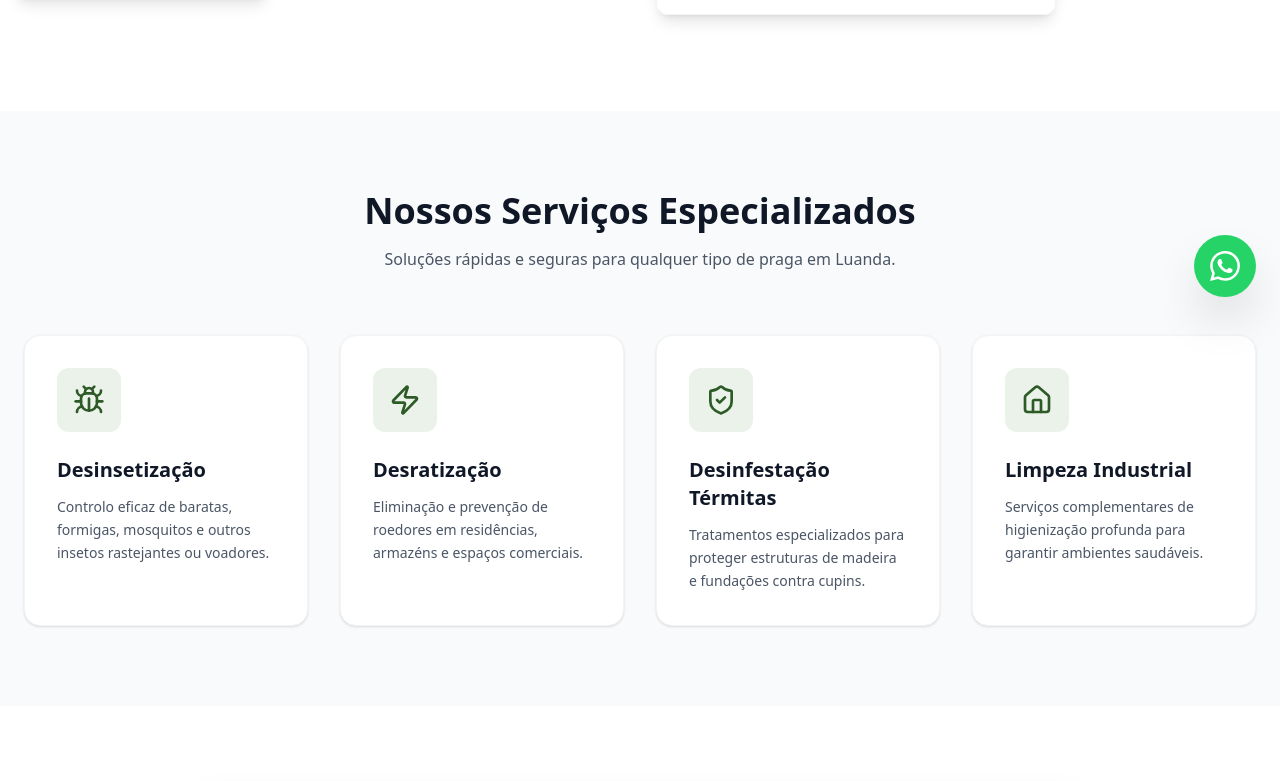
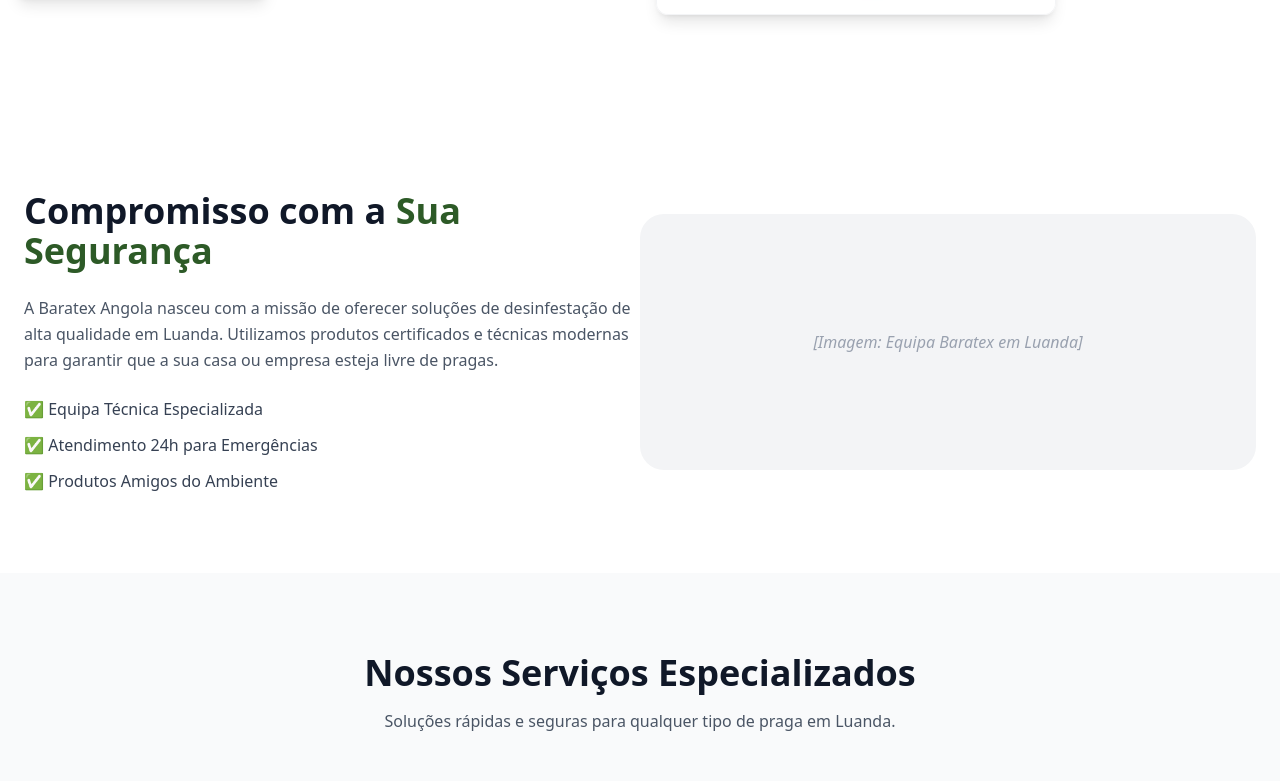
Before and after one commit to Apaxe82/Baratex_Angola_Web, a Next.js app: page / in a window 1280 px wide. Shown: the part 479-1260 px from the top of the page. Built offline with nearby package versions, Linux system fonts and the light colour scheme.

Commit message:
Fix: Add missing imports in layout and page

```diff
--- a/app/globals.css
+++ b/app/globals.css
@@ -1,3 +1,12 @@
+html {
+  scroll-behavior: smooth;
+}
+
+/* Compensação para a Navbar Fixa */
+/* Isso evita que a Navbar tape o título da seção quando você clica no link */
+[id] {
+  scroll-margin-top: 80px;
+}
 @import "tailwindcss";
 
 /* Esta linha liga o CSS ao seu ficheiro de configuração v3 */
--- a/app/layout.tsx
+++ b/app/layout.tsx
@@ -1,18 +1,11 @@
 import type { Metadata } from "next";
 import "./globals.css";
-import Navbar from "../components/Navbar";
-import Footer from "../components/Footer";
+import Navbar from "../components/Navbar"; // Importe em falta
+import Footer from "../components/Footer"; // Importe em falta
 
 export const metadata: Metadata = {
-  title: "Baratex Angola | Desinfestação e Controlo de Pragas 24h",
-  description: "Líder em desinfestação em Luanda. Especialistas em baratas, ratos e térmitas. Atendimento rápido e garantido.",
-  keywords: ["desinfestação Luanda", "controlo de pragas Angola", "eliminar baratas", "Baratex"],
-  authors: [{ name: "Baratex Angola" }],
-  viewport: "width=device-width, initial-scale=1",
-  icons: {
-    icon: '/icon.png', // Caminho para o ícone que guardou
-    apple: '/icon.png',
-  },
+  title: "Baratex Angola | Desinfestação 24h",
+  description: "Serviços profissionais de controlo de pragas em Luanda.",
 };
 
 export default function RootLayout({
@@ -21,25 +14,11 @@
   children: React.ReactNode;
 }) {
   return (
-    <html lang="pt" className="light" style={{ colorScheme: 'light' }}>
-      <body className="antialiased bg-white text-gray-900 flex flex-col min-h-screen">
+    <html lang="pt" className="light" style={{ scrollBehavior: 'smooth' }}>
+      <body className="antialiased bg-white">
         <Navbar />
-        <main className="flex-grow">
-          {children}
-        </main>
+        <main>{children}</main>
         <Footer />
-
-        {/* Botão Flutuante de WhatsApp para Angola */}
-        <a
-          href="https://wa.me/244929251620"
-          className="fixed bottom-6 right-6 bg-[#25D366] text-white p-4 rounded-full shadow-2xl z-[110] hover:scale-110 transition-transform flex items-center justify-center"
-          target="_blank"
-          rel="noopener noreferrer"
-        >
-          <svg width="30" height="30" viewBox="0 0 24 24" fill="currentColor">
-            <path d="M17.472 14.382c-.297-.149-1.758-.867-2.03-.967-.273-.099-.471-.148-.67.15-.197.297-.767.966-.94 1.164-.173.199-.347.223-.644.075-.297-.15-1.255-.463-2.39-1.475-.883-.788-1.48-1.761-1.653-2.059-.173-.297-.018-.458.13-.606.134-.133.298-.347.446-.52.149-.174.198-.298.298-.497.099-.198.05-.371-.025-.52-.075-.149-.669-1.612-.916-2.207-.242-.579-.487-.5-.669-.51-.173-.008-.371-.01-.57-.01-.198 0-.52.074-.792.372-.272.297-1.04 1.016-1.04 2.479 0 1.462 1.065 2.875 1.213 3.074.149.198 2.096 3.2 5.077 4.487.709.306 1.262.489 1.694.625.712.227 1.36.195 1.871.118.571-.085 1.758-.719 2.006-1.413.248-.694.248-1.289.173-1.413-.074-.124-.272-.198-.57-.347m-5.421 7.403h-.004a9.87 9.87 0 01-5.031-1.378l-.361-.214-3.741.982.998-3.648-.235-.374a9.86 9.86 0 01-1.51-5.26c.001-5.45 4.436-9.884 9.888-9.884 2.64 0 5.122 1.03 6.988 2.898a9.825 9.825 0 012.893 6.994c-.003 5.45-4.437 9.884-9.885 9.884m8.413-18.297A11.815 11.815 0 0012.05 0C5.495 0 .16 5.335.157 11.892c0 2.096.547 4.142 1.588 5.945L.057 24l6.305-1.654a11.882 11.882 0 005.683 1.448h.005c6.554 0 11.89-5.335 11.893-11.893a11.821 11.821 0 00-3.48-8.413z" />
-          </svg>
-        </a>
       </body>
     </html>
   );
--- a/app/page.tsx
+++ b/app/page.tsx
@@ -1,15 +1,15 @@
 import Hero from '../components/Hero';
+import About from '../components/About';
 import Services from '../components/Services';
 import ContactForm from '../components/ContactForm';
-import Footer from '../components/Footer';
 
 export default function Home() {
   return (
     <>
       <Hero />
+      <About />
       <Services />
       <ContactForm />
-      <Footer />
     </>
   );
 }
--- a/components/About.tsx
+++ b/components/About.tsx
@@ -1,78 +1,27 @@
-import React from 'react';
-import { CheckCircle2, Award, Users, MapPin } from 'lucide-react';
-
 const About = () => {
   return (
-    <section id="sobre" className="py-20 bg-white overflow-hidden">
+    <section id="sobre" className="py-20 bg-white">
       <div className="container mx-auto px-6">
-        <div className="flex flex-col lg:flex-row items-center gap-16">
-
-          {/* Lado Esquerdo: Imagem e Stats */}
-          <div className="lg:w-1/2 relative">
-            <div className="relative z-10 rounded-2xl overflow-hidden shadow-2xl">
-              <img
-                src="/images/about-baratex.jpg"
-                alt="Profissional da Baratex Angola a realizar desinfestação"
-                className="w-full h-full object-cover"
-              />
-            </div>
-
-            <div className="absolute -bottom-6 -right-6 bg-baratexGreen text-white p-6 rounded-xl shadow-xl z-20 hidden md:block">
-              <p className="text-4xl font-bold">100%</p>
-              <p className="text-sm opacity-80 uppercase tracking-wide">Eficácia em Angola</p>
-            </div>
-
-            <div className="absolute -top-10 -left-10 w-40 h-40 bg-baratexGreen/5 rounded-full -z-0"></div>
+        <div className="flex flex-wrap items-center">
+          <div className="w-full md:w-1/2 mb-12 md:mb-0">
+            <h2 className="text-3xl md:text-4xl font-bold text-gray-900 mb-6">
+              Compromisso com a <span className="text-[#2D5A27]">Sua Segurança</span>
+            </h2>
+            <p className="text-gray-600 leading-relaxed mb-6">
+              A Baratex Angola nasceu com a missão de oferecer soluções de desinfestação de alta qualidade em Luanda. Utilizamos produtos certificados e técnicas modernas para garantir que a sua casa ou empresa esteja livre de pragas.
+            </p>
+            <ul className="space-y-3 text-gray-700">
+              <li className="flex items-center gap-2">✅ Equipa Técnica Especializada</li>
+              <li className="flex items-center gap-2">✅ Atendimento 24h para Emergências</li>
+              <li className="flex items-center gap-2">✅ Produtos Amigos do Ambiente</li>
+            </ul>
           </div>
-
-          {/* Lado Direito: Texto */}
-          <div className="lg:w-1/2">
-            <h2 className="text-baratexGreen font-bold text-sm uppercase tracking-widest mb-3 text-left">Líderes no Setor</h2>
-            <h3 className="text-3xl md:text-4xl font-bold text-gray-900 mb-6 leading-tight">
-              Baratex Angola: Compromisso com a sua <span className="text-baratexGreen">Saúde e Segurança</span>
-            </h3>
-
-            <p className="text-gray-600 text-lg mb-8">
-              Com anos de experiência no mercado angolano, a Baratex especializou-se em soluções de desinfestação que combinam tecnologia de ponta com respeito pelo meio ambiente. Atuamos em residências, indústrias e comércio com o máximo profissionalismo.
-            </p>
-
-            {/* Lista de Diferenciais */}
-            <div className="grid grid-cols-1 sm:grid-cols-2 gap-4 mb-10">
-              <div className="flex items-center gap-3">
-                <CheckCircle2 className="text-baratexGreen" size={24} />
-                <span className="font-semibold text-gray-700">Equipa Certificada</span>
-              </div>
-              <div className="flex items-center gap-3">
-                <CheckCircle2 className="text-baratexGreen" size={24} />
-                <span className="font-semibold text-gray-700">Produtos Autorizados</span>
-              </div>
-              <div className="flex items-center gap-3">
-                <CheckCircle2 className="text-baratexGreen" size={24} />
-                <span className="font-semibold text-gray-700">Resposta em 24h</span>
-              </div>
-              <div className="flex items-center gap-3">
-                <CheckCircle2 className="text-baratexGreen" size={24} />
-                <span className="font-semibold text-gray-700">Garantia de Serviço</span>
-              </div>
-            </div>
-
-            {/* Icon Boxes Rápidos */}
-            <div className="flex flex-wrap gap-8 py-6 border-t border-gray-100">
-              <div className="flex flex-col items-start">
-                <Users className="text-baratexGreen mb-2" size={28} />
-                <span className="text-sm font-bold text-gray-900">+500 Clientes</span>
-              </div>
-              <div className="flex flex-col items-start">
-                <MapPin className="text-baratexGreen mb-2" size={28} />
-                <span className="text-sm font-bold text-gray-900">Cobertura Nacional</span>
-              </div>
-              <div className="flex flex-col items-start">
-                <Award className="text-baratexGreen mb-2" size={28} />
-                <span className="text-sm font-bold text-gray-900">Qualidade ISO</span>
-              </div>
-            </div>
+          <div className="w-full md:w-1/2">
+             {/* Pode usar uma imagem da sua equipa aqui */}
+             <div className="bg-gray-100 rounded-3xl h-64 flex items-center justify-center text-gray-400 italic">
+               [Imagem: Equipa Baratex em Luanda]
+             </div>
           </div>
-
         </div>
       </div>
     </section>
```
